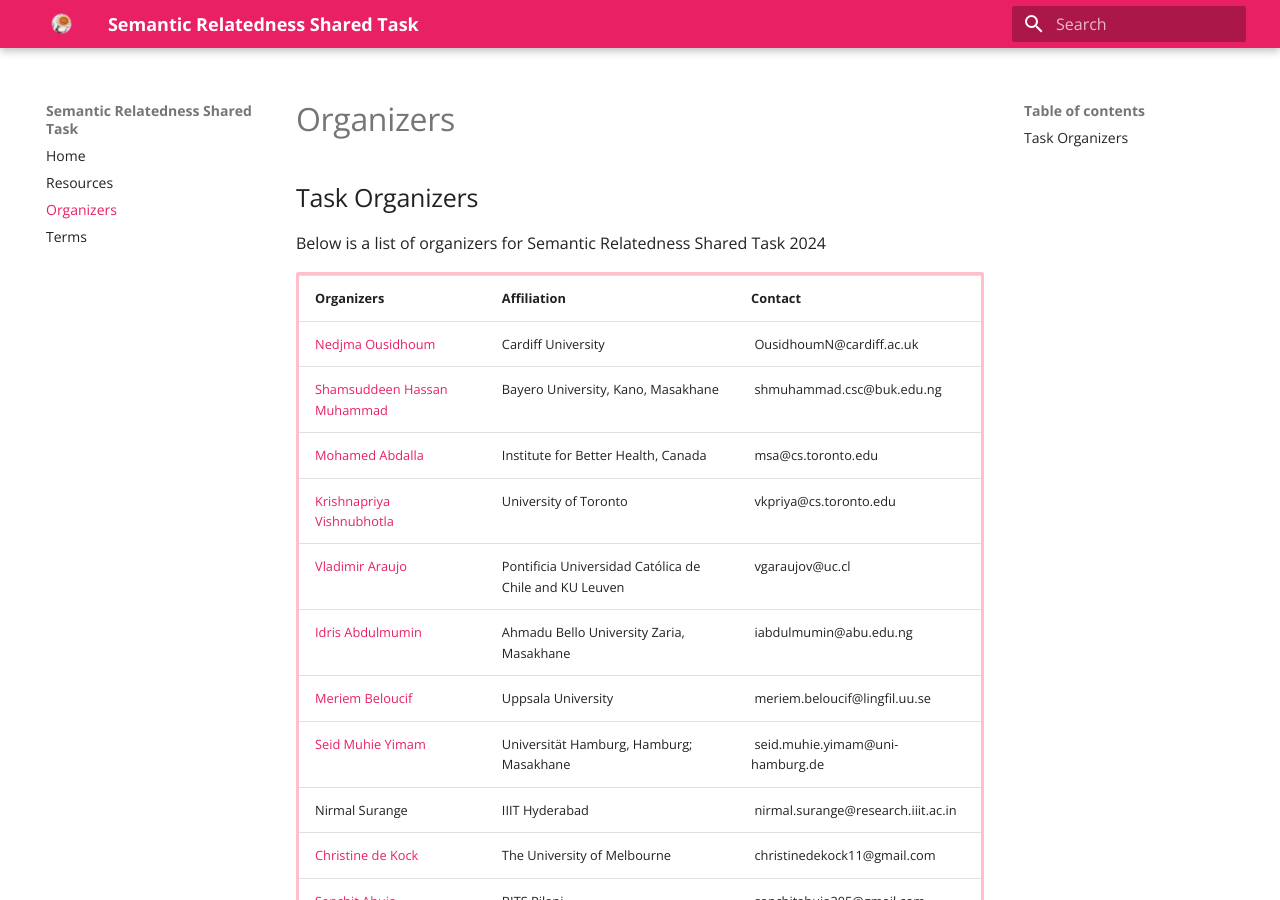
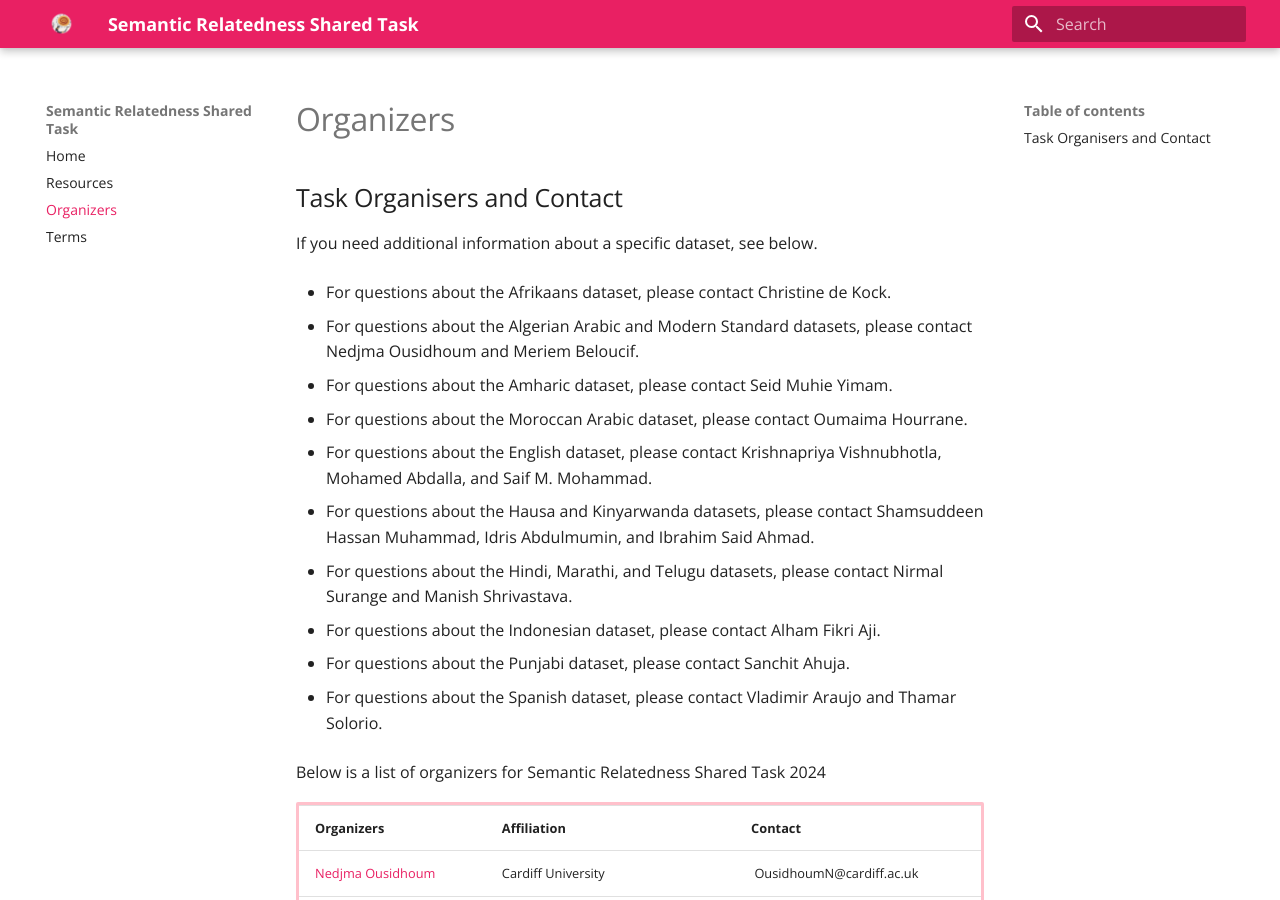
Before and after one commit to semantic-textual-relatedness/semantic-textual-relatedness.github.io, an MkDocs documentation site: the page built from docs/organizer.md, in a window 1280 px wide and 900 px high. Built offline with MkDocs 1.6.1 and Material for MkDocs 9.7.7, drawn with Linux system fonts in a browser that asks for light colours.

Commit message:
Update organizer.md
added contact

```diff
--- a/docs/organizer.md
+++ b/docs/organizer.md
@@ -1,4 +1,28 @@
-## Task Organizers
+## Task Organisers and Contact
+If you need additional information about a specific dataset, see below.
+
+
+- For questions about the Afrikaans dataset, please contact Christine de Kock.
+
+- For questions about the Algerian Arabic and Modern Standard datasets, please contact Nedjma Ousidhoum and Meriem Beloucif.
+
+- For questions about the Amharic dataset, please contact Seid Muhie Yimam.
+
+- For questions about the Moroccan Arabic dataset, please contact Oumaima Hourrane.
+
+- For questions about the English dataset, please contact Krishnapriya Vishnubhotla, Mohamed Abdalla, and Saif M. Mohammad.
+
+- For questions about the Hausa and Kinyarwanda datasets, please contact Shamsuddeen Hassan Muhammad, Idris Abdulmumin, and Ibrahim Said Ahmad.
+
+- For questions about the Hindi, Marathi, and Telugu datasets, please contact Nirmal Surange and Manish Shrivastava.
+
+- For questions about the Indonesian dataset, please contact Alham Fikri Aji.
+
+- For questions about the Punjabi dataset, please contact Sanchit Ahuja.
+
+- For questions about the Spanish dataset, please contact Vladimir Araujo and Thamar Solorio.
+
+
 
 <p>Below is a list of organizers for Semantic Relatedness Shared Task 2024</p>
 <table style="width: 100%; height: 100%; border: solid 3px pink;">
```
